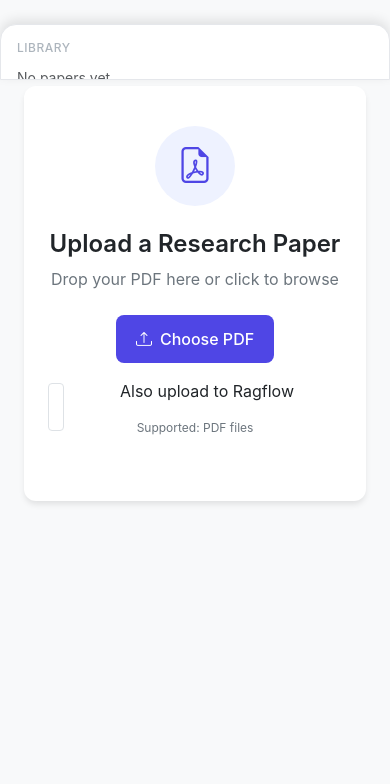
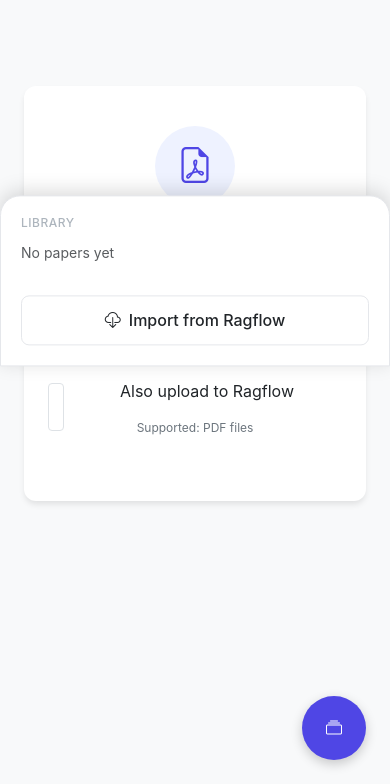
Before and after one commit to dranoto/audiopaper, a Flask app: template templates/index.html in a window 390 px wide. Shown: the part 60-844 px from the top of the page. Run offline with Flask 3, Linux system fonts and the light colour scheme; the template is opened without the code that fills it, so the values that code supplies are empty; some libraries are stand-ins or nearby versions.

Commit message:
Fix mobile UI and streaming issues
- Fix mobile library toggle: toggle both .visible and .collapsed classes
- Add toggle button to upload page sidebar
- Fix current_file missing audio_exists/audio_filename properties
- Fix template using undefined audio_exists variable
- Fix transcript_stream using wrong model (summary_model vs transcript_model)
- Add timeout and error handling to generatePodcast fetch
- Fallback to modal when inline progress elements don't exist

```diff
--- a/app.py
+++ b/app.py
@@ -99,6 +99,13 @@ def index():
         mp3_filepath = os.path.join(app.config['GENERATED_AUDIO_FOLDER'], mp3_filename)
         file.audio_exists = os.path.exists(mp3_filepath)
         file.audio_filename = mp3_filename  # Store for template use
+
+    # Also check for current file
+    if current_file:
+        mp3_filename = get_audio_filename(current_file)
+        mp3_filepath = os.path.join(app.config['GENERATED_AUDIO_FOLDER'], mp3_filename)
+        current_file.audio_exists = os.path.exists(mp3_filepath)
+        current_file.audio_filename = mp3_filename
 
     return render_template('index.html',
                           all_files=all_files,
@@ -505,7 +512,7 @@ def transcript_stream(file_id):
     def generate():
         try:
             prompt = settings.transcript_prompt
-            model_name = settings.summary_model
+            model_name = settings.transcript_model
 
             yield f"data: {json.dumps({'type': 'start'})}\n\n"
 
@@ -959,7 +966,11 @@ def ragflow_browser():
     except Exception as e:
         return render_template('ragflow_error.html', error=f"Failed to connect to Ragflow: {str(e)}")
 
-    return render_template('ragflow.html', datasets=datasets)
+    # Get all imported files to check for duplicates
+    all_files = PDFFile.query.all()
+    imported_names = {f.filename for f in all_files}
+
+    return render_template('ragflow.html', datasets=datasets, imported_names=imported_names)
 
 
 @app.route('/ragflow/datasets')
--- a/static/css/style.css
+++ b/static/css/style.css
@@ -718,27 +718,35 @@ body {
         left: 0;
         right: 0;
         z-index: 100;
-        max-height: 40vh;
+        max-height: 50vh;
         overflow-y: auto;
-        border-radius: 16px 16px 0 0;
-        box-shadow: 0 -4px 12px rgba(0,0,0,0.1);
-        padding: 16px;
+        border-radius: 20px 20px 0 0;
+        box-shadow: 0 -4px 20px rgba(0,0,0,0.15);
+        padding: 20px;
+        background: var(--bg-secondary);
+        transition: transform 0.3s ease;
+        /* Start hidden on mobile */
+        transform: translateY(100%);
+    }
+
+    .library-sidebar.visible {
+        transform: translateY(0);
     }
 
     .library-sidebar.collapsed {
-        max-height: 56px;
-        overflow: hidden;
+        transform: translateY(100%);
     }
 
     .library-toggle {
         display: flex !important;
         position: fixed;
-        bottom: 16px;
-        right: 16px;
+        bottom: 24px;
+        right: 24px;
         z-index: 101;
         border-radius: 50%;
-        width: 56px;
-        height: 56px;
+        width: 64px;
+        height: 64px;
+        box-shadow: 0 4px 12px rgba(0,0,0,0.2);
         padding: 0;
         box-shadow: 0 4px 12px rgba(0,0,0,0.2);
     }
@@ -865,7 +873,14 @@ body {
 
 /* Library toggle button (mobile) */
 .library-toggle {
-    display: none;
+    display: none !important;
+}
+
+/* Always show on mobile within media query */
+@media (max-width: 768px) {
+    .library-toggle {
+        display: flex !important;
+    }
 }
 
 /* Page Header */
--- a/templates/index.html
+++ b/templates/index.html
@@ -14,7 +14,7 @@
     <link rel="apple-touch-icon" href="{{ url_for('static', filename='icons/icon.svg') }}">
     <link href="https://cdn.jsdelivr.net/npm/bootstrap@5.3.0/dist/css/bootstrap.min.css" rel="stylesheet">
     <link rel="stylesheet" href="https://cdn.jsdelivr.net/npm/bootstrap-icons@1.11.3/font/bootstrap-icons.min.css">
-    <link rel="stylesheet" href="{{ url_for('static', filename='css/style.css') }}">
+    <link rel="stylesheet" href="{{ url_for('static', filename='css/style.css') }}?v=20260220">
     <script src="https://cdn.jsdelivr.net/npm/marked/marked.min.js"></script>
 </head>
 <body>
@@ -92,6 +92,11 @@
                         Import from Ragflow
                     </a>
                 </div>
+
+                <!-- Mobile Library Toggle (for upload page) -->
+                <button class="btn btn-primary library-toggle" onclick="toggleLibrary()" title="Toggle Library">
+                    <i class="bi bi-collection"></i>
+                </button>
             </div>
             {% else %}
             <!-- Workflow View -->
@@ -238,7 +243,7 @@
                             <div class="transcript-preview">
                                 {{ current_file.transcript[:300] }}...
                             </div>
-                            {% if audio_exists %}
+                            {% if current_file.audio_exists %}
                             <div class="mt-3 text-success">
                                 <i class="bi bi-check-circle"></i> Audio ready!
                             </div>
@@ -354,7 +359,7 @@
                 </div>
 
                 <!-- Mobile Library Toggle -->
-                <button class="btn btn-primary library-toggle" onclick="toggleLibrary()">
+                <button class="btn btn-primary library-toggle" onclick="toggleLibrary()" title="Toggle Library">
                     <i class="bi bi-collection"></i>
                 </button>
             </div>
@@ -478,12 +483,16 @@
         // Mobile library toggle
         function toggleLibrary() {
             const sidebar = document.querySelector('.library-sidebar');
+            sidebar.classList.toggle('visible');
             sidebar.classList.toggle('collapsed');
         }
 
-        // Initialize mobile library as collapsed
+        // Initialize mobile library - start hidden, user taps button to see
         if (window.innerWidth <= 768) {
-            document.querySelector('.library-sidebar')?.classList.add('collapsed');
+            document.querySelectorAll('.library-sidebar').forEach(sidebar => {
+                sidebar.classList.remove('visible');
+                sidebar.classList.add('collapsed');
+            });
         }
 
         // Global flag for inline mode - must be defined first
@@ -619,9 +628,25 @@
         function generatePodcast() {
             globalInlineMode = true;
             showLoading('Generating podcast audio...');
-            fetch('/generate_podcast/{{ current_file.id }}', { method: 'POST' })
-                .then(r => r.json())
-                .then(data => pollTask(data.task_id, 'podcast', true));
+
+            const controller = new AbortController();
+            const timeoutId = setTimeout(() => controller.abort(), 30000);
+
+            fetch('/generate_podcast/{{ current_file.id }}', {
+                method: 'POST',
+                signal: controller.signal
+            })
+            .then(r => {
+                clearTimeout(timeoutId);
+                if (!r.ok) throw new Error('HTTP ' + r.status);
+                return r.json();
+            })
+            .then(data => pollTask(data.task_id, 'podcast', true))
+            .catch(err => {
+                clearTimeout(timeoutId);
+                console.error('Generate podcast error:', err);
+                alert('Error: ' + err.message);
+            });
         }
 
         function generateTranscript() {
@@ -815,8 +840,14 @@
         }
 
         function showLoading(text, type = 'summary') {
-            // If inline mode and elements exist, use inline
-            if (globalInlineMode) {
+            // Check if inline progress elements exist
+            const inlineDiv = document.getElementById('inline-progress');
+            const hasInlineElements = inlineDiv !== null;
+
+            // If inline mode but elements don't exist, fall back to modal
+            const useInline = globalInlineMode && hasInlineElements;
+
+            if (useInline) {
                 const titleEl = document.getElementById('progress-title-text');
                 const statusEl = document.getElementById('progress-status-text');
                 const barEl = document.getElementById('inline-progress-bar');
@@ -829,7 +860,6 @@
                 }
 
                 // Also ensure inline progress is visible
-                const inlineDiv = document.getElementById('inline-progress');
                 if (inlineDiv) {
                     inlineDiv.style.display = 'block';
                 }
@@ -863,6 +893,12 @@
             }
 
             const statusType = (type === 'summary') ? 'summarize' : type;
+
+            // Check if inline elements exist, fall back to modal if not
+            const hasInlineElements = document.getElementById('inline-progress') !== null;
+            if (inline && !hasInlineElements) {
+                inline = false;
+            }
 
             // Show progress - inline or modal based on mode
             if (inline) {
```
Also changed, not shown: templates/ragflow.html (+14 -5 lines).
